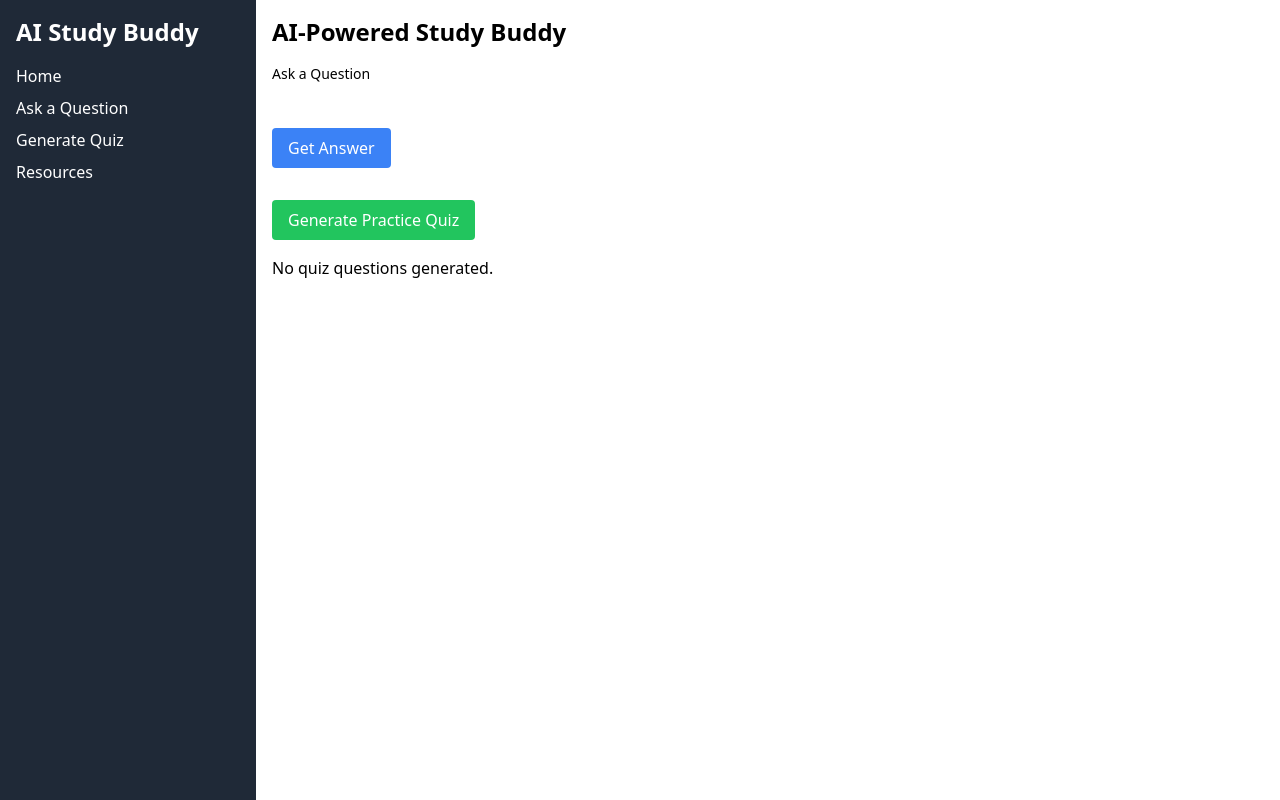
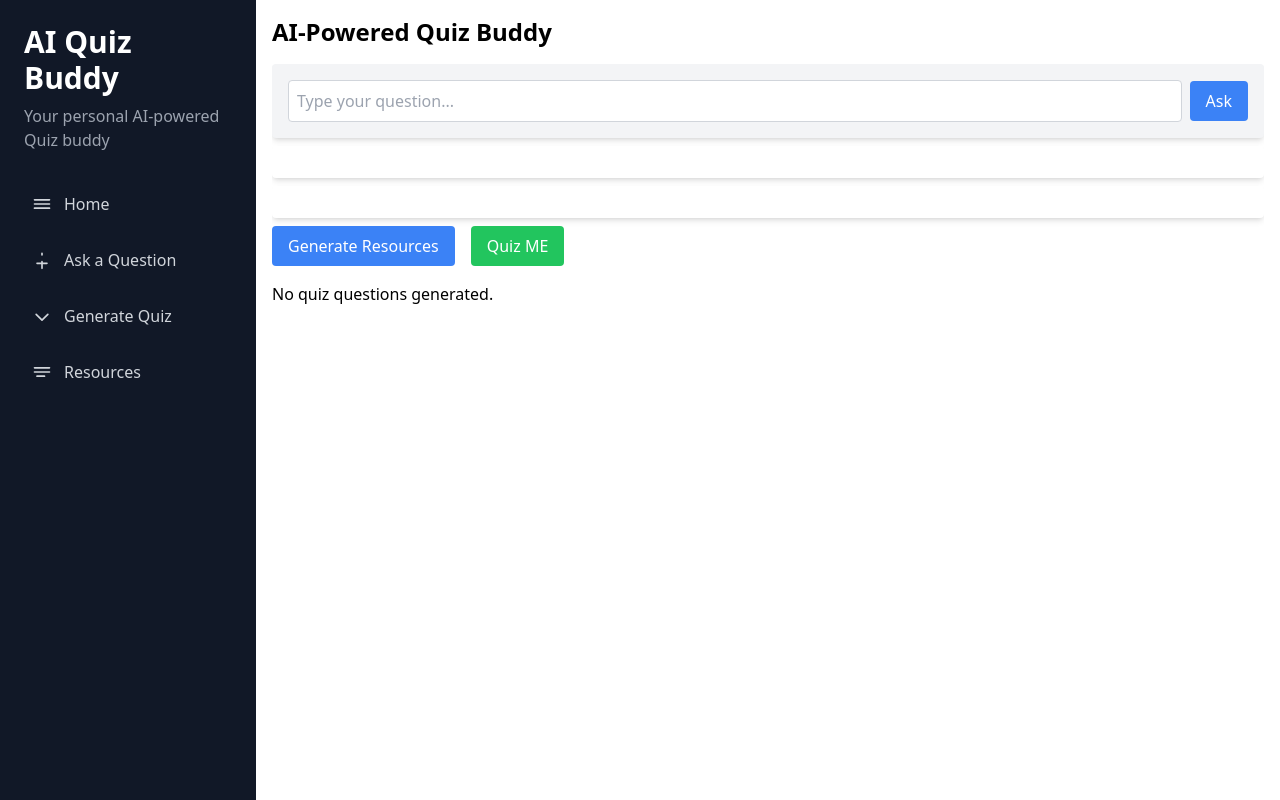
Before and after one commit to DipPandey/my-study-buddy, a Next.js app: page / in a window 1280 px wide. Built offline with nearby package versions, Linux system fonts and the light colour scheme.

Commit message:
added gpt 4 and new recommended resources

```diff
--- a/src/components/Answer.js
+++ b/src/components/Answer.js
@@ -1,11 +1,15 @@
 export default function Answer({ answer }) {
     return (
-        <div className="mt-4">
+        <div className="bg-white p-4 rounded shadow-md mt-4">
             {answer && (
-                <>
-                    <h2 className="text-xl font-semibold">Answer:</h2>
-                    <p>{answer}</p>
-                </>
+                <div className="flex space-x-2">
+                    <div className="bg-gray-200 p-3 rounded-l-md">
+                        <strong>AI:</strong>
+                    </div>
+                    <div className="bg-blue-100 p-3 rounded-r-md flex-grow">
+                        {answer}
+                    </div>
+                </div>
             )}
         </div>
     );
--- a/src/components/QuestionInput.js
+++ b/src/components/QuestionInput.js
@@ -1,15 +1,18 @@
 export default function QuestionInput({ question, setQuestion, fetchAnswer }) {
     return (
-        <div className="mb-4">
-            <label className="block text-sm font-medium">Ask a Question</label>
+        <div className="flex items-center space-x-2 bg-gray-100 p-4 rounded shadow-md">
             <input
                 type="text"
-                className="mt-1 block w-full"
+                className="flex-grow p-2 border border-gray-300 rounded"
+                placeholder="Type your question..."
                 value={question}
                 onChange={(e) => setQuestion(e.target.value)}
             />
-            <button className="bg-blue-500 text-white px-4 py-2 rounded mt-4" onClick={fetchAnswer}>
-                Get Answer
+            <button
+                className="bg-blue-500 text-white px-4 py-2 rounded hover:bg-blue-600"
+                onClick={fetchAnswer}
+            >
+                Ask
             </button>
         </div>
     );
--- a/src/components/Resources.js
+++ b/src/components/Resources.js
@@ -1,16 +1,23 @@
 export default function Resources({ resources }) {
     return (
-        <div className="mt-4">
+        <div className="bg-white p-4 rounded shadow-md mt-4">
             {resources?.length > 0 && (
                 <>
-                    <h2 className="text-xl font-semibold">Recommended Resources:</h2>
-                    <ul>
+                    <h2 className="text-xl font-semibold mb-2">Recommended Resources:</h2>
+                    <ul className="grid grid-cols-1 md:grid-cols-2 gap-4">
                         {resources.map((resource, index) => (
-                            <li key={index}>
-                                <a href={resource.link} target="_blank" rel="noopener noreferrer">
-                                    {resource.title}
-                                </a>
-                            </li>
+                            <a
+                                key={index}
+                                href={resource.link}
+                                target="_blank"
+                                rel="noopener noreferrer"
+                                className="border p-4 rounded hover:shadow-lg transition-shadow duration-300 block"
+                            >
+                                <li className="flex flex-col text-blue-500 hover:underline">
+                                    <h3 className="font-bold">{resource.title}</h3>
+                                    <p>{resource.link}</p>
+                                </li>
+                            </a>
                         ))}
                     </ul>
                 </>
--- a/src/components/sidebar.js
+++ b/src/components/sidebar.js
@@ -1,13 +1,44 @@
 export default function Sidebar() {
     return (
-        <div className="bg-gray-800 text-white w-64 min-h-screen p-4">
-            <h2 className="text-2xl font-bold mb-4">AI Study Buddy</h2>
+        <div className="bg-gray-900 text-white w-64 min-h-screen p-6">
+            <div className="mb-8">
+                <h2 className="text-3xl font-extrabold mb-2">AI Quiz Buddy</h2>
+                <p className="text-gray-400">Your personal AI-powered Quiz buddy</p>
+            </div>
             <nav>
                 <ul>
-                    <li className="mb-2"><a href="#" className="hover:text-gray-300">Home</a></li>
-                    <li className="mb-2"><a href="#" className="hover:text-gray-300">Ask a Question</a></li>
-                    <li className="mb-2"><a href="#" className="hover:text-gray-300">Generate Quiz</a></li>
-                    <li className="mb-2"><a href="#" className="hover:text-gray-300">Resources</a></li>
+                    <li className="mb-4">
+                        <a href="#index" className="flex items-center p-2 text-gray-300 hover:bg-gray-700 hover:text-white rounded">
+                            <svg className="w-5 h-5 mr-3" fill="none" stroke="currentColor" strokeWidth="2" viewBox="0 0 24 24" xmlns="http://www.w3.org/2000/svg">
+                                <path strokeLinecap="round" strokeLinejoin="round" d="M3 7h18M3 12h18M3 17h18"></path>
+                            </svg>
+                            Home
+                        </a>
+                    </li>
+                    <li className="mb-4">
+                        <a href="#" className="flex items-center p-2 text-gray-300 hover:bg-gray-700 hover:text-white rounded">
+                            <svg className="w-5 h-5 mr-3" fill="none" stroke="currentColor" strokeWidth="2" viewBox="0 0 24 24" xmlns="http://www.w3.org/2000/svg">
+                                <path strokeLinecap="round" strokeLinejoin="round" d="M12 20v-6M12 4v2m0 10v6m-6-6h6m0 0h6"></path>
+                            </svg>
+                            Ask a Question
+                        </a>
+                    </li>
+                    <li className="mb-4">
+                        <a href="#" className="flex items-center p-2 text-gray-300 hover:bg-gray-700 hover:text-white rounded">
+                            <svg className="w-5 h-5 mr-3" fill="none" stroke="currentColor" strokeWidth="2" viewBox="0 0 24 24" xmlns="http://www.w3.org/2000/svg">
+                                <path strokeLinecap="round" strokeLinejoin="round" d="M19 10l-7 7-7-7"></path>
+                            </svg>
+                            Generate Quiz
+                        </a>
+                    </li>
+                    <li className="mb-4">
+                        <a href="#" className="flex items-center p-2 text-gray-300 hover:bg-gray-700 hover:text-white rounded">
+                            <svg className="w-5 h-5 mr-3" fill="none" stroke="currentColor" strokeWidth="2" viewBox="0 0 24 24" xmlns="http://www.w3.org/2000/svg">
+                                <path strokeLinecap="round" strokeLinejoin="round" d="M3 7h18M3 12h18m-6 5H6"></path>
+                            </svg>
+                            Resources
+                        </a>
+                    </li>
                 </ul>
             </nav>
         </div>
--- a/src/pages/api/answer-question.js
+++ b/src/pages/api/answer-question.js
@@ -2,19 +2,23 @@ import openai from '../../utils/openai';
 
 export default async function handler(req, res) {
     const { question } = req.body;
+
     try {
-        const chatCompletion = await openai.chat.completions.create({
-            model: 'gpt-3.5-turbo',
-            messages: [{ role: 'user', content: question }],
+        const response = await openai.chat.completions.create({
+            model: 'gpt-4',
+            messages: [{ role: 'user', content: `Provide an answer and recommend resources for the following question: ${question}` }],
         });
-        const answer = chatCompletion.choices[0].message.content;
-        res.status(200).json({ answer });
+
+        const rawAnswer = response.choices[0].message.content;
+        const [answer, ...resourceLines] = rawAnswer.split('\n');
+
+        const resources = resourceLines
+            .filter(line => line.includes('http'))
+            .map((line, index) => ({ title: `Resource ${index + 1}`, link: line.trim() }));
+
+        res.status(200).json({ answer, resources });
     } catch (error) {
         console.error('Error:', error);
-        if (error.response && error.response.status === 429) {
-            res.status(429).json({ error: 'You have exceeded your usage quota. Please check your OpenAI plan and billing details.' });
-        } else {
-            res.status(500).json({ error: 'Failed to fetch the answer. Please try again later.' });
-        }
+        res.status(500).json({ error: 'Failed to get answer and resources. Please try again later.' });
     }
 }
--- /dev/null
+++ b/src/pages/api/fetch-resources.js
@@ -0,0 +1,33 @@
+import openai from '../../utils/openai';
+
+export default async function handler(req, res) {
+    const { topic } = req.body;
+
+    try {
+        const response = await openai.chat.completions.create({
+            model: 'gpt-4',
+            messages: [{ role: 'user', content: `Provide recommended online resources (articles, websites, etc.) for studying the following topic: ${topic}` }],
+            max_tokens: 150,
+        });
+
+        const rawResources = response.choices[0].message.content;
+        console.log('Raw GPT-4 response:', rawResources); // Log the raw response for debugging
+
+        const resources = rawResources.split('\n')
+            .filter(line => line.includes('http'))
+            .map((line, index) => {
+                const parts = line.split('Website: ');
+                if (parts.length === 2) {
+                    return { title: parts[0].trim(), link: parts[1].trim() };
+                } else {
+                    return { title: `Resource ${index + 1}`, link: line.trim().match(/(https?:\/\/[^\s]+)/g)[0] };
+                }
+            });
+
+        console.log('Parsed resources:', resources); // Log the parsed resources for debugging
+        res.status(200).json({ resources });
+    } catch (error) {
+        console.error('Error fetching resources:', error);
+        res.status(500).json({ error: 'Failed to fetch resources. Please try again later.' });
+    }
+}
--- a/src/pages/api/generate-quiz.js
+++ b/src/pages/api/generate-quiz.js
@@ -6,7 +6,7 @@ export default async function handler(req, res) {
         console.log(`Received topic: ${topic}`);
 
         const chatCompletion = await openai.chat.completions.create({
-            model: 'gpt-3.5-turbo',
+            model: 'gpt-4',
             messages: [{ role: 'user', content: `Generate a quiz with questions, options, and correct answers on the topic: ${topic}. Format the response as a JSON array of objects with 'question', 'options', and 'correctAnswer' keys.` }],
         });
 
--- a/src/pages/index.js
+++ b/src/pages/index.js
@@ -19,7 +19,21 @@ export default function Home() {
         });
         const data = await response.json();
         setAnswer(data.answer);
+    };
+
+    const fetchResources = async () => {
+        const response = await fetch('/api/fetch-resources', {
+            method: 'POST',
+            headers: { 'Content-Type': 'application/json' },
+            body: JSON.stringify({ topic: question }),
+        });
+        const data = await response.json();
         setResources(data.resources ?? []);
+    };
+
+    const handleFetch = async () => {
+        await fetchAnswer();
+        await fetchResources();
     };
 
     const generateQuiz = async () => {
@@ -36,15 +50,24 @@ export default function Home() {
     return (
         <div className="flex">
             <Sidebar />
-            <div className="flex-1 p-4">
-                <h1 className="text-2xl font-bold mb-4">AI-Powered Study Buddy</h1>
-                <QuestionInput question={question} setQuestion={setQuestion} fetchAnswer={fetchAnswer} />
-                <Answer answer={answer} />
-                <Resources resources={resources} />
-                <button className="bg-green-500 text-white px-4 py-2 rounded mt-4" onClick={generateQuiz}>
-                    Generate Practice Quiz
-                </button>
-                <Quiz quizQuestions={quizQuestions} />
+            <div className="flex-1 p-4 flex flex-col h-screen">
+                <h1 className="text-2xl font-bold mb-4">AI-Powered Quiz Buddy</h1>
+                <div className="flex flex-col space-y-4 flex-grow overflow-y-auto">
+                    <div className="flex flex-col space-y-2">
+                        <QuestionInput question={question} setQuestion={setQuestion} fetchAnswer={handleFetch} />
+                        <Answer answer={answer} />
+                        <Resources resources={resources} />
+                        <div className="flex space-x-4">
+                            <button className="bg-blue-500 text-white px-4 py-2 rounded hover:bg-blue-600" onClick={fetchResources}>
+                                Generate Resources
+                            </button>
+                            <button className="bg-green-500 text-white px-4 py-2 rounded hover:bg-green-600" onClick={generateQuiz}>
+                                Quiz ME
+                            </button>
+                        </div>
+                    </div>
+                    <Quiz quizQuestions={quizQuestions} />
+                </div>
             </div>
         </div>
     );
--- /dev/null
+++ b/src/pages/resources/[id].js
@@ -0,0 +1,27 @@
+import { useRouter } from 'next/router';
+
+// Sample resources. In practice, you should fetch these dynamically.
+const resources = [
+    { title: 'Example Resource 1', link: 'https://example.com/1' },
+    { title: 'Example Resource 2', link: 'https://example.com/2' },
+    // Add more resources here
+];
+
+export default function ResourcePage() {
+    const router = useRouter();
+    const { id } = router.query;
+    const resource = resources[id];
+
+    if (!resource) {
+        return <p>Resource not found</p>;
+    }
+
+    return (
+        <div className="p-4">
+            <h1 className="text-3xl font-bold mb-4">{resource.title}</h1>
+            <a href={resource.link} target="_blank" rel="noopener noreferrer" className="text-blue-500 hover:underline">
+                {resource.link}
+            </a>
+        </div>
+    );
+}
```
Also changed, not shown: next.config.mjs (renamed from next.config.js).
